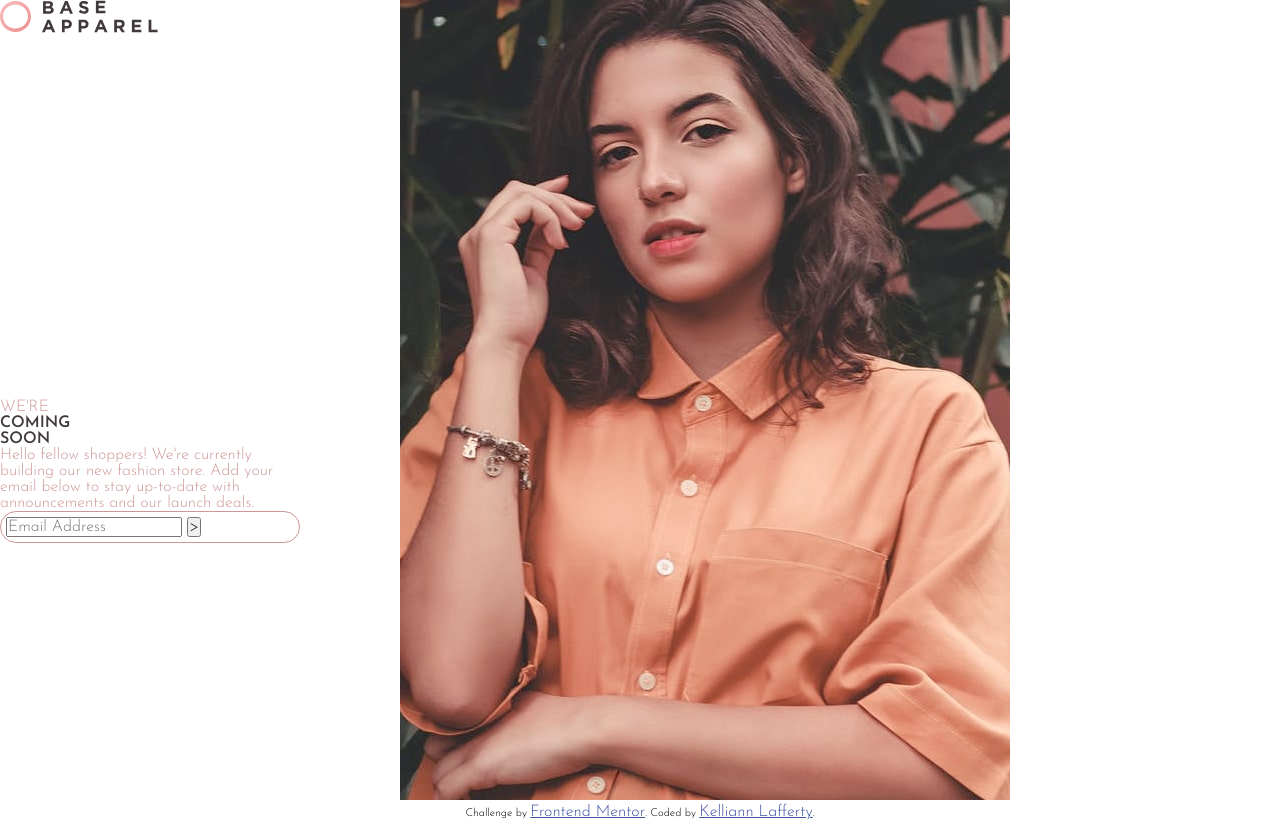
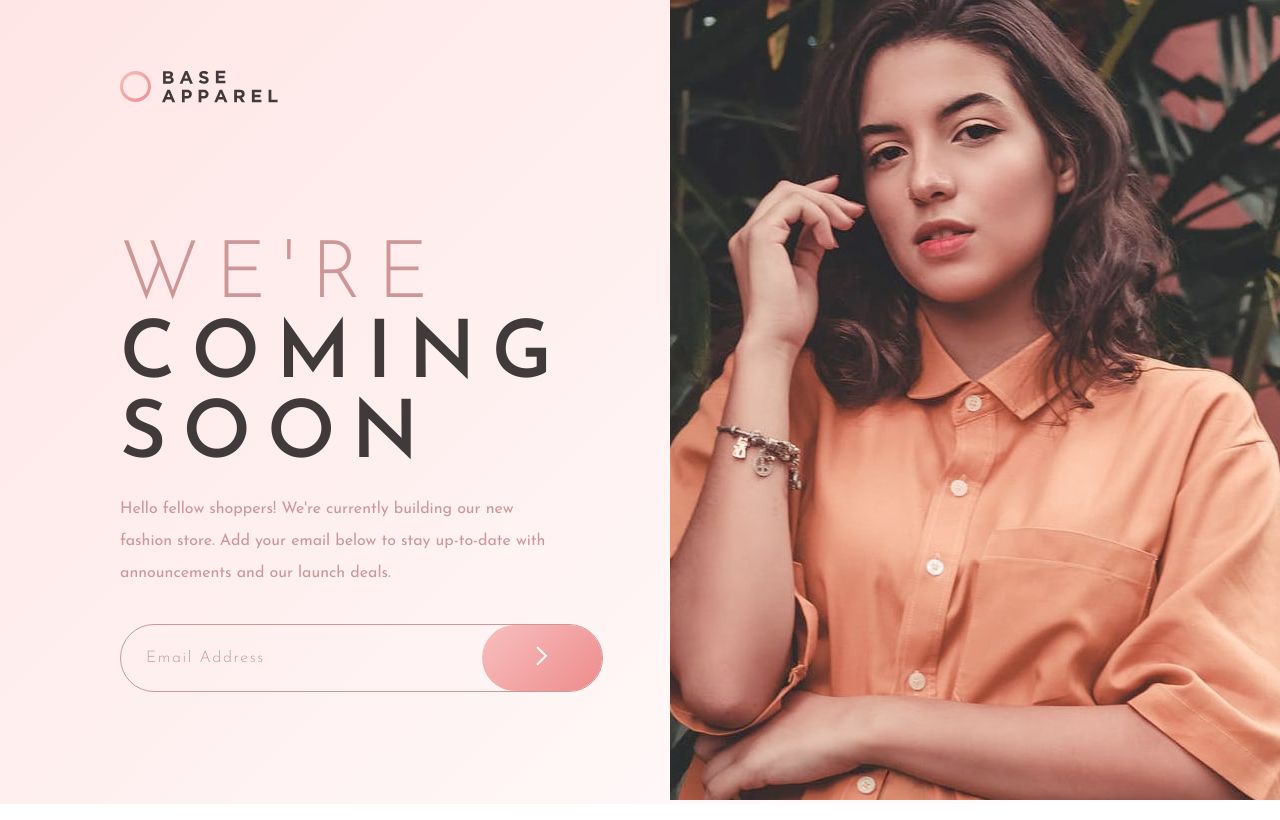
Before and after one commit to klaffert/base-apparel-coming-soon, a plain HTML site: page index.html in a window 1280 px wide. Drawn offline with Linux system fonts and the light colour scheme.

Commit message:
completed for 1440

```diff
--- a/index.html
+++ b/index.html
@@ -15,8 +15,9 @@
 </head>
 
 <body>
+  <div>
 
-  <div class="wrapper">
+    <div class="column left">
 
       <!-- Header -->
       <div class="header">
@@ -27,12 +28,6 @@
         </div>
 
       </div>
-
-    <!-- Image -->
-    <div class="img">
-      <img src="images/hero-desktop.jpg" alt="woman in orange shirt">
-    </div>
-
       <!-- Container -->
       <div class="container">
         <!-- Text Box -->
@@ -52,18 +47,23 @@
         <div>
           <form id="form">
             <input type="text" placeholder="Email Address">
-          <input type="submit" value=">">
+            <button class="gradient-button"><svg xmlns="http://www.w3.org/2000/svg" width="12" height="20">
+                <path fill="none" stroke="#FFF" stroke-width="2" d="M1 1l8.836 8.836L1 18.671" /></svg></button>
           </form>
         </div>
       </div>
     </div>
+    <!-- Image -->
+    <div class="column right">
+      <img src="images/hero-desktop.jpg" alt="woman in orange shirt">
 
-  <footer>
+      <!-- <footer>
         <p class="attribution">
           Challenge by <a href="https://www.frontendmentor.io?ref=challenge" target="_blank">Frontend Mentor</a>.
           Coded by <a href="#">Kelliann Lafferty</a>.
         </p>
-  </footer>
+      </footer> -->
+    </div>
 </body>
 
 </html>
--- a/stylesheet.css
+++ b/stylesheet.css
@@ -4,56 +4,113 @@
   padding: 0;
   margin: 0;
   font-weight: 300;
+  box-sizing: border-box;
 }
 
-.wrapper {
-  display: grid;
-  grid-gap: 100px;
-  grid-template-columns: 100px 100px 100px;
+body {
+  background-image: linear-gradient(
+    135deg,
+    hsl(0, 100%, 95%),
+    hsl(0, 0%, 100%)
+  );
+}
+
+.column {
+  float: left;
+}
+
+.left {
+  width: 25%;
+}
+
+.right {
+  width: 75%;
+  text-align: right;
 }
 
 /* Header */
-.header {
-  grid-column: 1 / span 2;
-}
-
-/* Image */
-.img {
-  grid-column: 3;
-  grid-row: 1 / span 2;
-}
-
-/* Container */
-.container {
-  grid-column: 1 / span 2;
-  grid-row: 2;
+.logo {
+  margin: 70px 100px 130px 120px;
 }
 
 h2 {
   text-transform: uppercase;
+  margin-left: 120px;
+}
+
+/* Container */
+
+.container {
+  padding-right: 0;
+  display: inline-block;
 }
 
 .pink-text {
   color: hsl(0, 36%, 70%);
+  font-size: 80px;
+  letter-spacing: 0.2em;
 }
 
 .bold-text {
   color: hsl(0, 6%, 24%);
   font-weight: 600;
+  font-size: 80px;
+  letter-spacing: 0.2em;
 }
 
 .secondary-text {
   color: hsl(0, 36%, 70%);
-  font-weight: 400;
+  padding-top: 16px;
+  padding-left: 120px;
+  width: 100%;
+  display: inline-flex;
+  padding-bottom: 35px;
 }
 
+.secondary-text p {
+  font-weight: 400;
+  line-height: 2;
+}
+
+/* Form */
 #form {
   flex-direction: row;
   border: 0.04em solid hsl(0, 36%, 70%);
   border-radius: 50px;
-  padding: 5px;
+  padding: 25px;
+  margin-left: 120px;
+  margin-right: 30px;
+  position: relative;
+  width: 85%;
 }
 
+input[type='text'] {
+  background: rgba(0, 0, 0, 0);
+  border: none;
+  outline: none;
+}
+
+::placeholder {
+  color: hsl(0, 36%, 70%);
+  letter-spacing: 0.1em;
+}
+
+/* Button */
+.gradient-button {
+  background-image: linear-gradient(135deg, hsl(0, 80%, 86%), hsl(0, 74%, 74%));
+  border: none;
+  width: 25%;
+  float: right;
+  border-radius: 50px;
+  float: none;
+  margin-right: 0;
+  position: absolute;
+  top: 0;
+  right: 0;
+  height: 100%;
+}
+
+/* Footer */
 .attribution {
   font-size: 11px;
   text-align: center;
```
Lines whose indentation alone changed are shown as unchanged.
